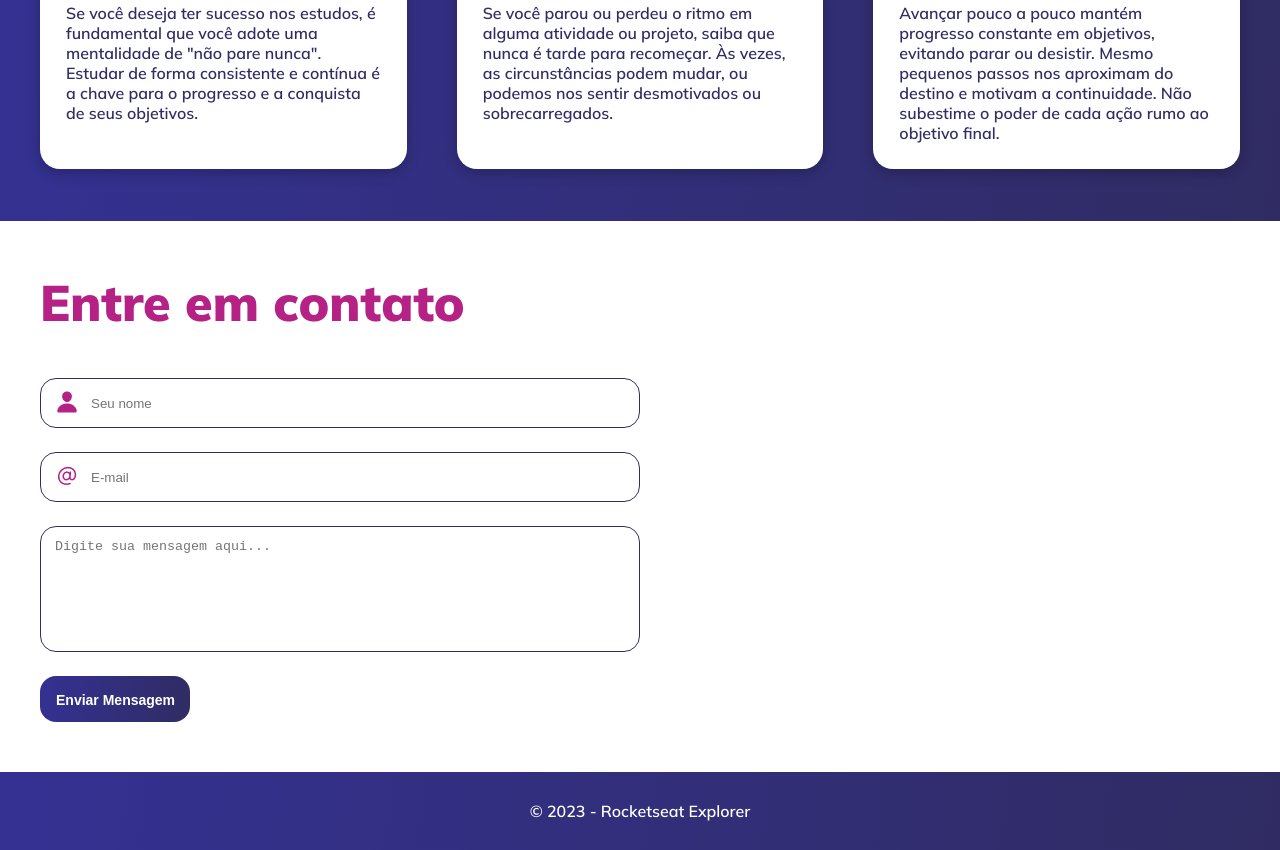
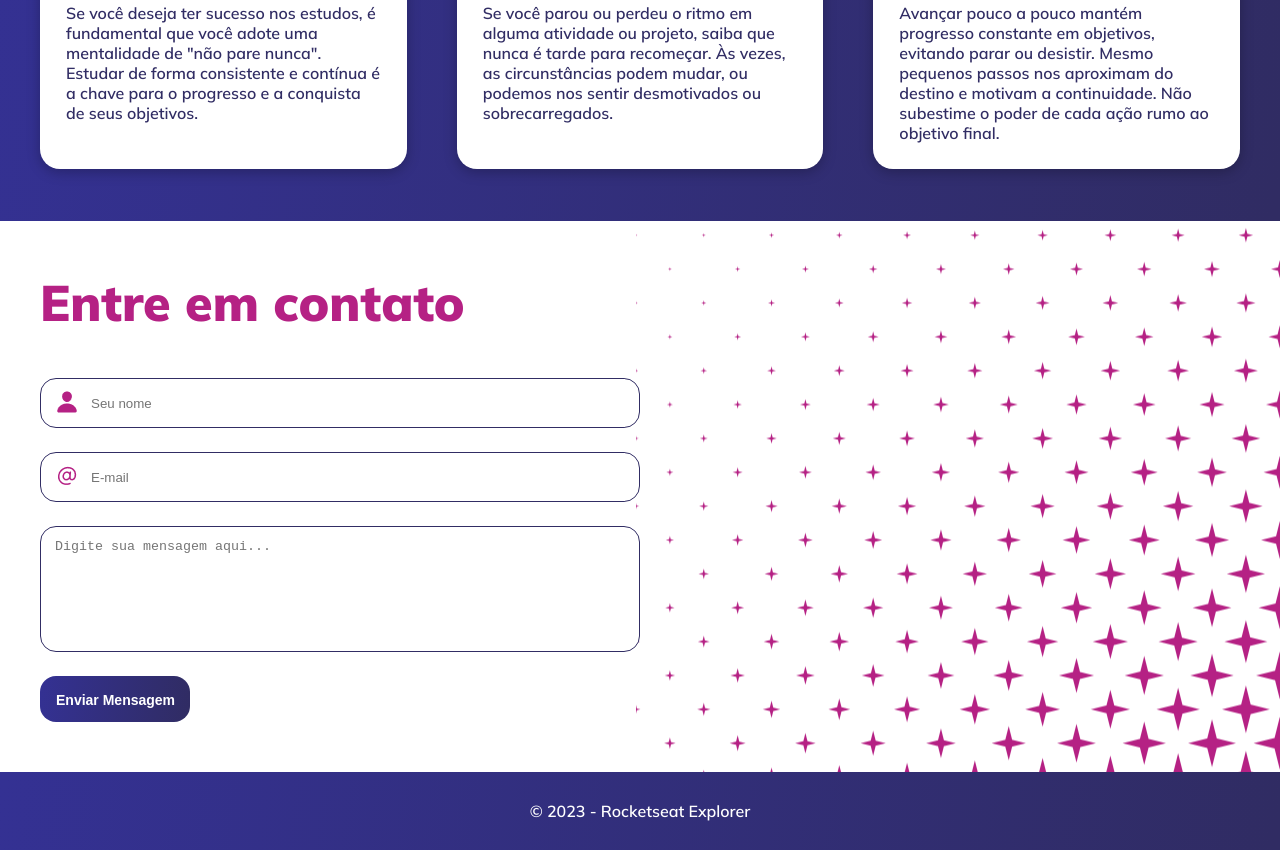
Before and after one commit to myllenaff/IntensivoRocketSeat, a plain HTML site: page index.html in a window 1280 px wide. Shown: the part 1070-1920 px from the top of the page. Drawn offline with Linux system fonts and the light colour scheme; the site is published under a folder, as on GitHub Pages, so addresses that start at the root find nothing.

Commit message:
altera image contact

```diff
--- a/styles.css
+++ b/styles.css
@@ -235,7 +235,7 @@ footer p {
   }
 
   #contact {
-    background: #fff url('/assets/stars.png') center right no-repeat;
+    background: #fff url('./assets/stars.png') center right no-repeat;
   }
 
   form {
```
